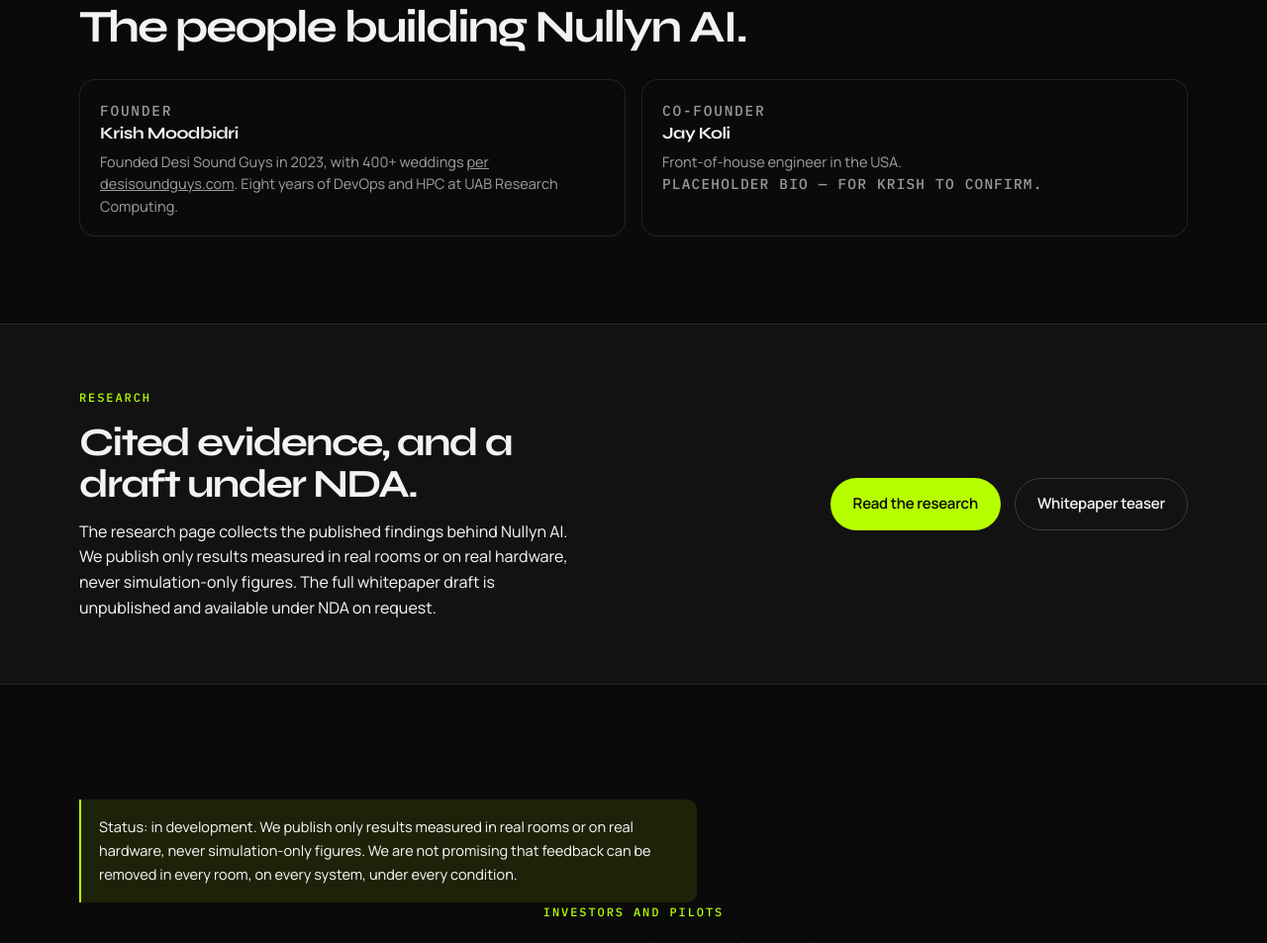
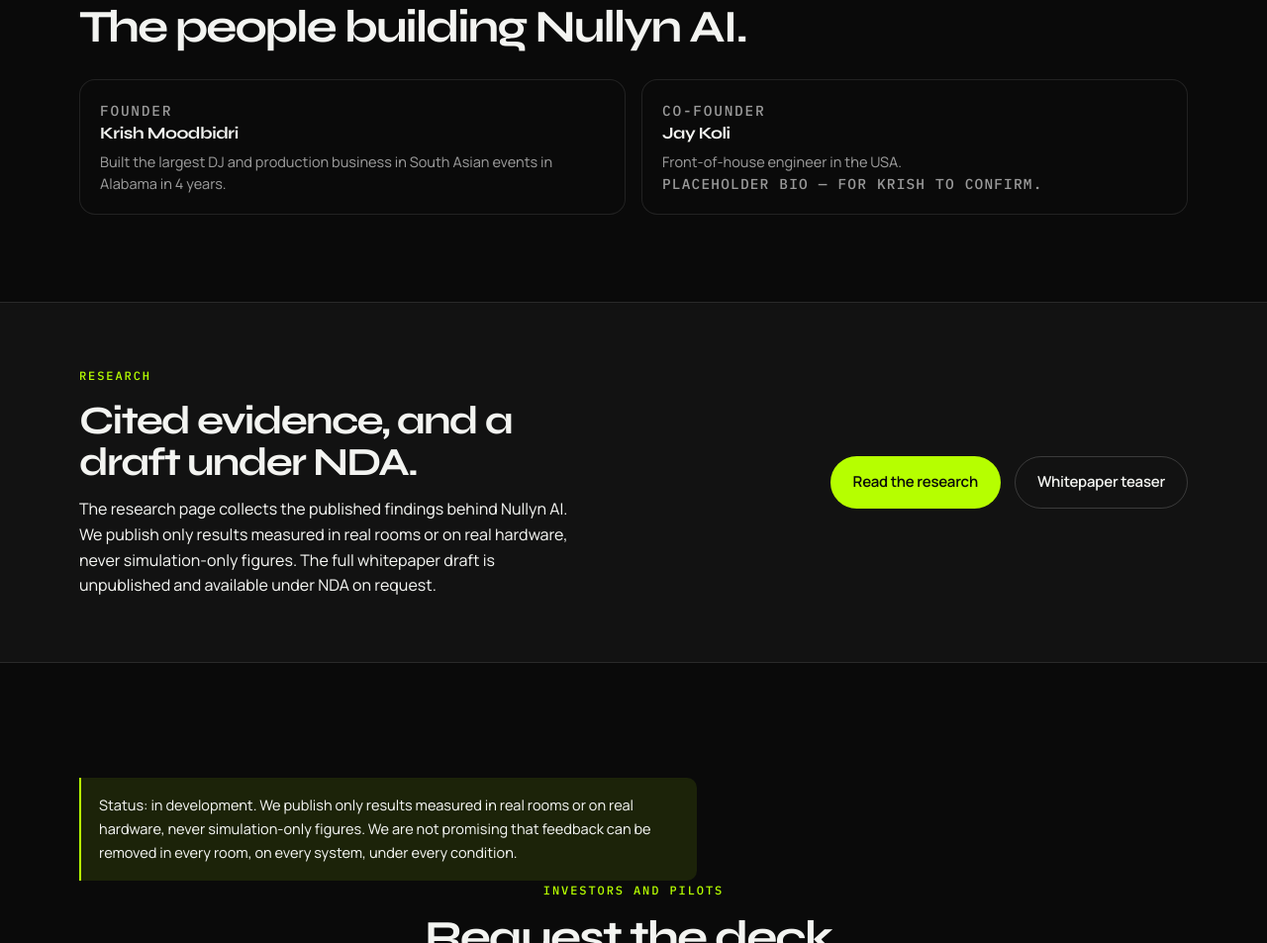
Before and after one commit to krish-mm/nullyn, a plain HTML site: page index.html in a window 1280 px wide. Shown: the part 7859-8812 px from the top of the page at 99% size. Drawn offline with Linux system fonts and the light colour scheme; animation ran at ten frames a second.

Commit message:
Update Krish's team bio to a single line.
Replaces the Desi Sound Guys and UAB details with his wording:
he built the largest DJ and production business in South Asian
events in Alabama in 4 years. Jay Koli's placeholder card is
unchanged. Local only; not pushed.

```diff
--- a/index.html
+++ b/index.html
@@ -936,7 +936,7 @@
           <li>
             <p class="step-n">Founder</p>
             <h3>Krish Moodbidri</h3>
-            <p>Founded Desi Sound Guys in 2023, with 400+ weddings <a href="https://desisoundguys.com" rel="noopener noreferrer">per desisoundguys.com</a>. Eight years of DevOps and HPC at UAB Research Computing.</p>
+            <p>Built the largest DJ and production business in South Asian events in Alabama in 4 years.</p>
           </li>
           <li>
             <p class="step-n">Co-founder</p>
```
